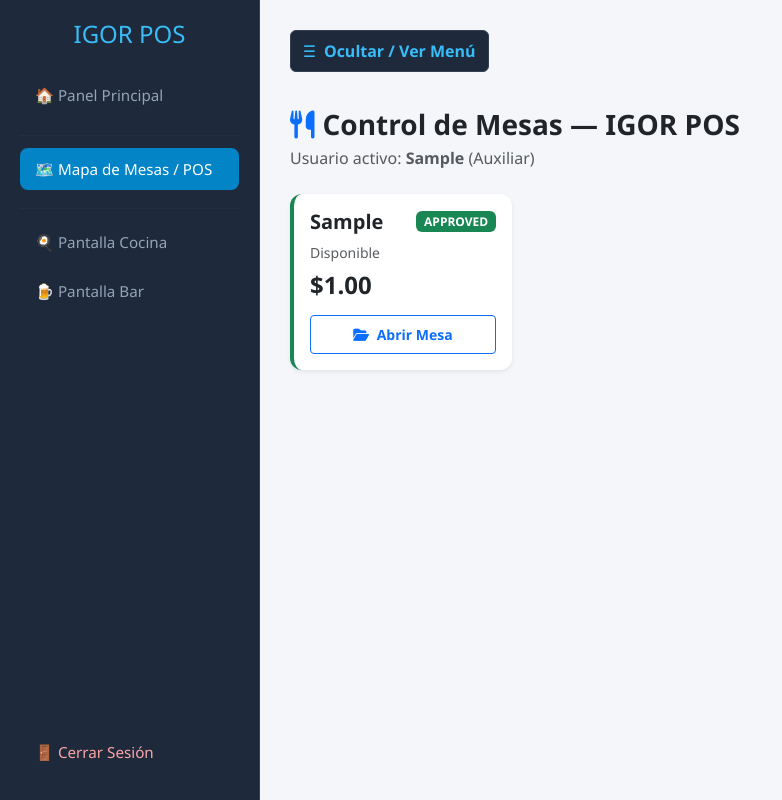
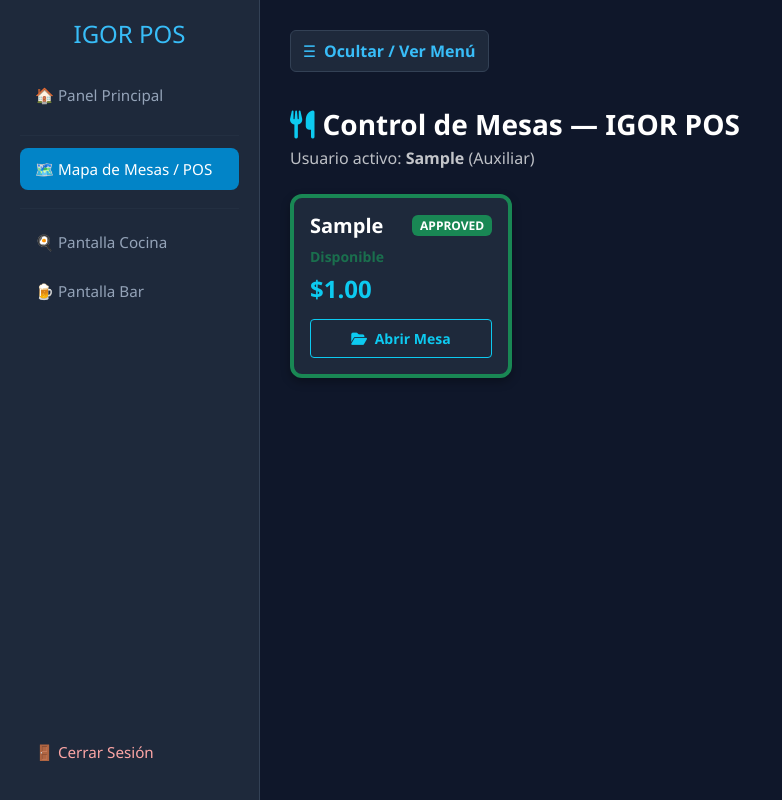
Before and after one commit to juanjose81/igorpos, a Flask app: template novagest/app/templates/mesas.html in a window 1280 px wide. Shown: the whole page, without its empty margins (0-782 px from the left). Run offline with Flask 3, Linux system fonts and the light colour scheme; the template is opened without the code that fills it: most values are stand-ins (such as "Sample title", 1, 10 or a date in 2020).

Commit message:
Mejora de contraste y colores en el mapa de mesas

```diff
--- a/novagest/app/templates/mesas.html
+++ b/novagest/app/templates/mesas.html
@@ -33,18 +33,21 @@
         aside h2 { color: #38bdf8; font-size: 1.5rem; margin-bottom: 25px; text-align: center; }
         aside a { color: #94a3b8; text-decoration: none; padding: 10px 15px; border-radius: 8px; margin-bottom: 6px; font-weight: 500; transition: 0.2s; display: block; font-size: 0.95rem; }
         aside a:hover, aside a.active { background-color: #0284c7; color: #fff; }
+
+        /* CONTENEDOR PRINCIPAL OPTIMIZADO PARA ALTO CONTRASTE */
         main {
             flex: 1;
             padding: 30px;
             overflow-y: auto;
-            background-color: #f4f6f9;
-            color: #1e293b;
+            background-color: #0f172a;
+            color: #f8fafc;
         }
         .main-card {
             border: none;
             border-radius: 12px;
-            box-shadow: 0 4px 15px rgba(0,0,0,0.05);
-            background: #ffffff;
+            box-shadow: 0 4px 15px rgba(0,0,0,0.2);
+            background: #1e293b;
+            color: #f8fafc;
             margin-bottom: 25px;
         }
         .toggle-btn {
@@ -63,15 +66,40 @@
         }
         .toggle-btn:hover { background: #334155; color: #fff; }
 
+        /* TARJETAS DE MESA EN MODO OSCURO HIGH-CONTRAST */
         .mesa-card {
             border-radius: 12px;
             transition: 0.2s;
-            box-shadow: 0 4px 6px rgba(0,0,0,0.05);
-            background: #ffffff;
+            box-shadow: 0 4px 10px rgba(0,0,0,0.3);
+            background: #1e293b !important;
+            color: #f8fafc !important;
+            border: 1px solid #334155;
         }
         .mesa-card:hover {
             transform: translateY(-3px);
-            box-shadow: 0 6px 12px rgba(0,0,0,0.1);
+            box-shadow: 0 6px 15px rgba(0,0,0,0.4);
+            border-color: #38bdf8;
+        }
+
+        /* MODAL ADAPTADO AL DISEÑO OSCURO */
+        .modal-content {
+            background-color: #1e293b;
+            color: #f8fafc;
+            border: 1px solid #334155;
+        }
+        .modal-header, .modal-footer {
+            border-color: #334155;
+        }
+        .form-control {
+            background-color: #0f172a;
+            border: 1px solid #475569;
+            color: #f8fafc;
+        }
+        .form-control:focus {
+            background-color: #0f172a;
+            color: #f8fafc;
+            border-color: #38bdf8;
+            box-shadow: 0 0 0 0.25rem rgba(56, 189, 248, 0.25);
         }
     </style>
 </head>
@@ -125,8 +153,8 @@
         <div class="container-fluid px-0">
             <div class="d-flex align-items-center mb-4">
                 <div>
-                    <h3 class="fw-bold mb-1 text-dark"><i class="fa-solid fa-utensils me-2 text-primary"></i>Control de Mesas — IGOR POS</h3>
-                    <p class="text-muted mb-0">Usuario activo: <strong>{{ usuario_actual }}</strong> ({{ session.get('rol', 'Auxiliar') }})</p>
+                    <h3 class="fw-bold mb-1 text-white"><i class="fa-solid fa-utensils me-2 text-info"></i>Control de Mesas — IGOR POS</h3>
+                    <p class="text-light opacity-75 mb-0">Usuario activo: <strong class="text-white">{{ usuario_actual }}</strong> ({{ session.get('rol', 'Auxiliar') }})</p>
                 </div>
             </div>
 
@@ -135,29 +163,29 @@
                 {% if mesas %}
                     {% for m in mesas %}
                     <div class="col-xl-3 col-lg-4 col-md-6">
-                        <div class="card mesa-card border-0 shadow-sm p-3 {% if m.estado == 'Ocupada' %}border-start border-4 border-danger{% else %}border-start border-4 border-success{% endif %}">
+                        <div class="card mesa-card p-3 {% if m.estado == 'Ocupada' %}border-start border-4 border-danger{% else %}border-start border-4 border-success{% endif %}">
                             <div class="d-flex justify-content-between align-items-center mb-2">
-                                <h5 class="fw-bold mb-0 text-dark">{{ m.numero_mesa }}</h5>
+                                <h5 class="fw-bold mb-0 text-white">{{ m.numero_mesa }}</h5>
                                 <span class="badge {% if m.estado == 'Ocupada' %}bg-danger{% else %}bg-success{% endif %}">
                                     {{ m.estado }}
                                 </span>
                             </div>
-                            <p class="text-muted small mb-2">
+                            <p class="text-light opacity-75 small mb-2">
                                 {% if m.estado == 'Ocupada' %}
-                                    Atiende: {{ m.mesero_atendiendo }}
+                                    Atiende: <span class="text-white fw-bold">{{ m.mesero_atendiendo }}</span>
                                 {% else %}
-                                    Disponible
+                                    <span class="text-success fw-bold">Disponible</span>
                                 {% endif %}
                             </p>
-                            <h4 class="fw-bold text-dark mb-3">${{ "{:,.2f}".format(m.total_acumulado) }}</h4>
+                            <h4 class="fw-bold text-info mb-3">${{ "{:,.2f}".format(m.total_acumulado) }}</h4>
 
                             <div class="d-grid gap-2">
                                 {% if m.estado == 'Ocupada' %}
-                                    <a href="{{ url_for('caja_mesas.abrir_pedido', id_mesa=m.id) }}" class="btn btn-danger btn-sm fw-bold py-2">
+                                    <a href="{{ url_for('caja_mesas.abrir_pedido', id_mesa=m.id) }}" class="btn btn-danger btn-sm fw-bold py-2 shadow-sm">
                                         <i class="fa-solid fa-eye me-1"></i> Ver / Detalle Mesa
                                     </a>
                                 {% else %}
-                                    <a href="{{ url_for('caja_mesas.abrir_pedido', id_mesa=m.id) }}" class="btn btn-outline-primary btn-sm fw-bold py-2">
+                                    <a href="{{ url_for('caja_mesas.abrir_pedido', id_mesa=m.id) }}" class="btn btn-outline-info btn-sm fw-bold py-2">
                                         <i class="fa-solid fa-folder-open me-1"></i> Abrir Mesa
                                     </a>
                                 {% endif %}
@@ -175,7 +203,7 @@
                     {% endfor %}
                 {% else %}
                     <div class="col-12 text-center py-5">
-                        <p class="text-muted fs-5">No hay mesas configuradas en el sistema.</p>
+                        <p class="text-light opacity-75 fs-5">No hay mesas configuradas en el sistema.</p>
                     </div>
                 {% endif %}
             </div>
@@ -188,16 +216,16 @@
             <div class="modal-content">
                 <form method="POST">
                     <div class="modal-header">
-                        <h5 class="modal-title fw-bold">Agregar Nuevas Mesas</h5>
-                        <button type="button" class="btn-close" data-bs-dismiss="modal"></button>
+                        <h5 class="modal-title fw-bold text-white">Agregar Nuevas Mesas</h5>
+                        <button type="button" class="btn-close btn-close-white" data-bs-dismiss="modal"></button>
                     </div>
                     <div class="modal-body">
                         <div class="mb-3">
-                            <label class="form-label fw-bold">Cantidad de mesas a generar:</label>
+                            <label class="form-label fw-bold text-light">Cantidad de mesas a generar:</label>
                             <input type="number" name="cantidad" min="1" max="20" value="1" class="form-control" required>
                         </div>
                         <div class="mb-3">
-                            <label class="form-label fw-bold">O Nombre específico de la mesa (Opcional):</label>
+                            <label class="form-label fw-bold text-light">O Nombre específico de la mesa (Opcional):</label>
                             <input type="text" name="nombre_mesa" placeholder="Ej: Mesa VIP 1" class="form-control">
                         </div>
                     </div>
```
